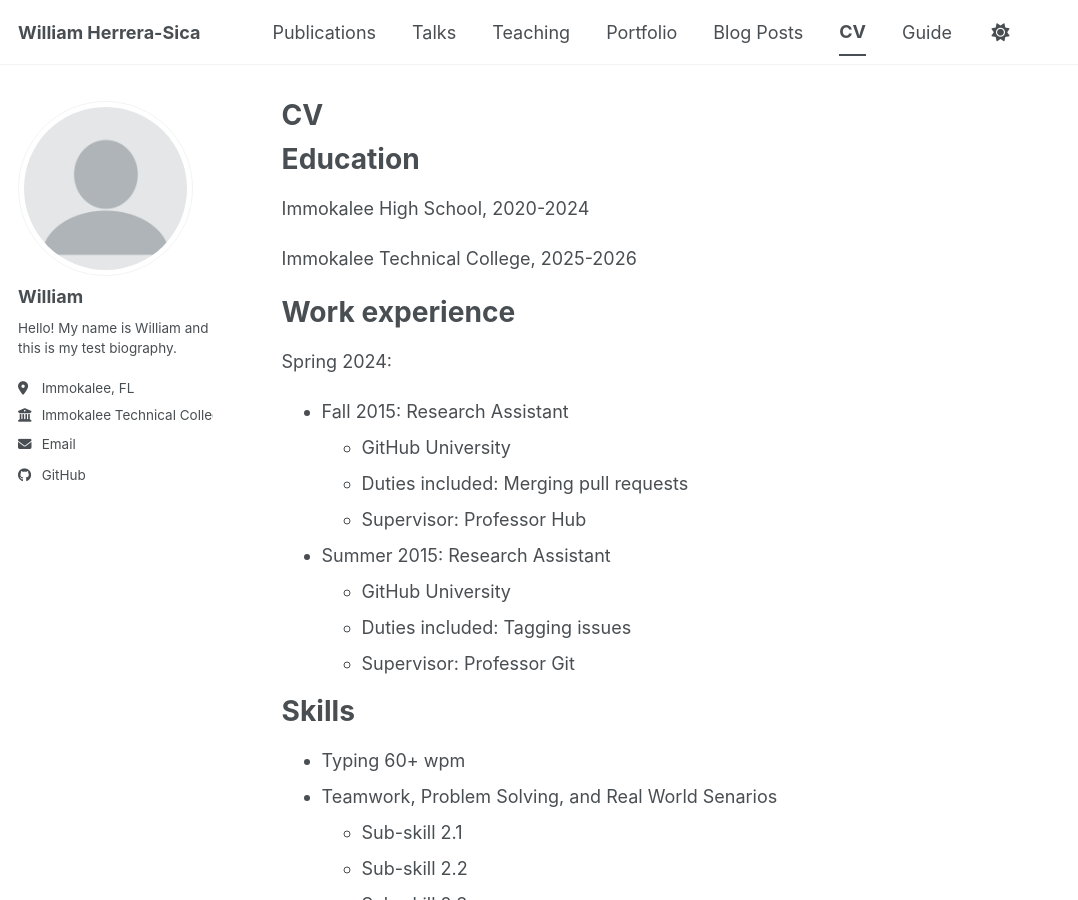
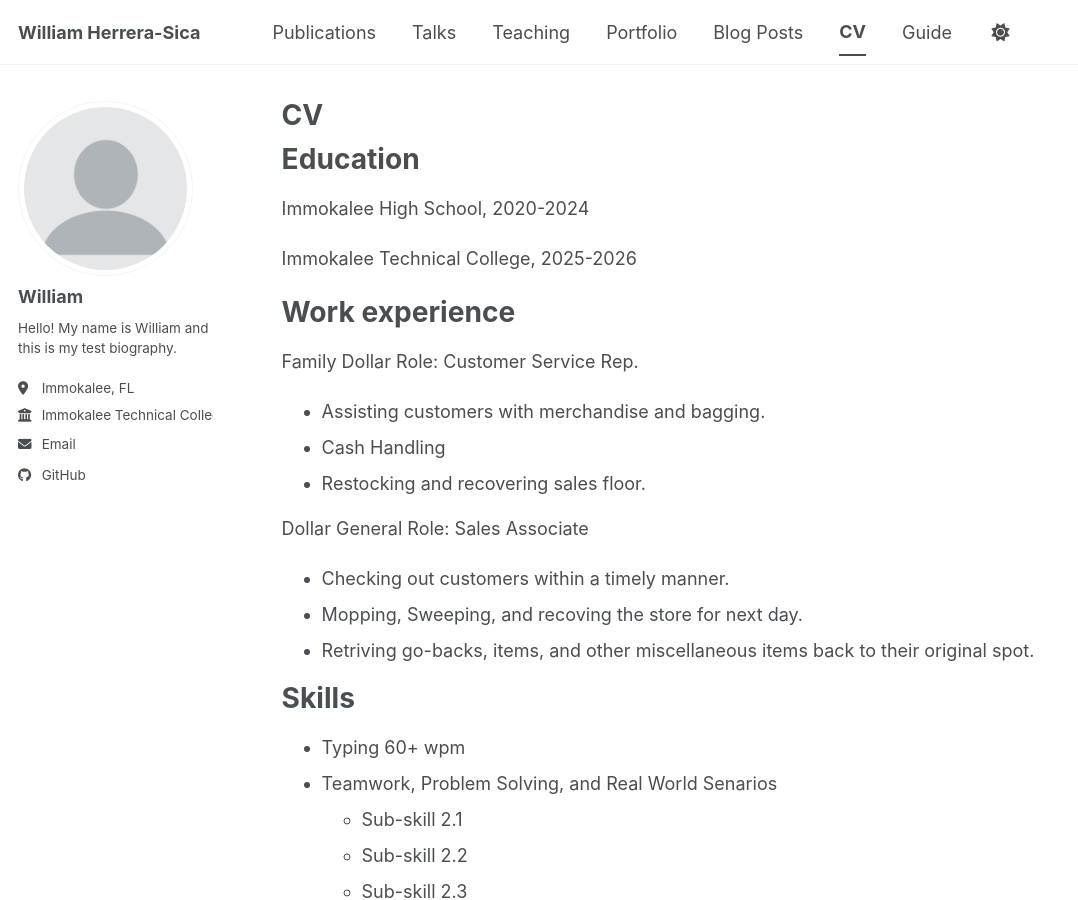
Before and after one commit to herreraw1/herreraw1.github.io, a Jekyll site: the page built from _pages/cv.md, in a window 1280 px wide and 900 px high. Shown: the whole window, without its empty margins (0-1078 px from the left). Built offline with Jekyll 4.4.1, drawn with Linux system fonts in a browser that asks for light colours; a script bundle is joined from its source files by our own code; library files that are not in the unit come from our copies.

Commit message:
Update cv.md

```diff
--- a/_pages/cv.md
+++ b/_pages/cv.md
@@ -17,17 +17,17 @@ Immokalee Technical College, 2025-2026
 
 Work experience
 ======
-Spring 2024:
+Family Dollar
+Role: Customer Service Rep.
+ - Assisting customers with merchandise and bagging.
+ - Cash Handling
+ - Restocking and recovering sales floor.
 
-* Fall 2015: Research Assistant
-  * GitHub University
-  * Duties included: Merging pull requests
-  * Supervisor: Professor Hub
-
-* Summer 2015: Research Assistant
-  * GitHub University
-  * Duties included: Tagging issues
-  * Supervisor: Professor Git
+Dollar General
+Role: Sales Associate
+ - Checking out customers within a timely manner.
+ - Mopping, Sweeping, and recoving the store for next day.
+ - Retriving go-backs, items, and other miscellaneous items back to their original spot.
 
 Skills
 ======
```
